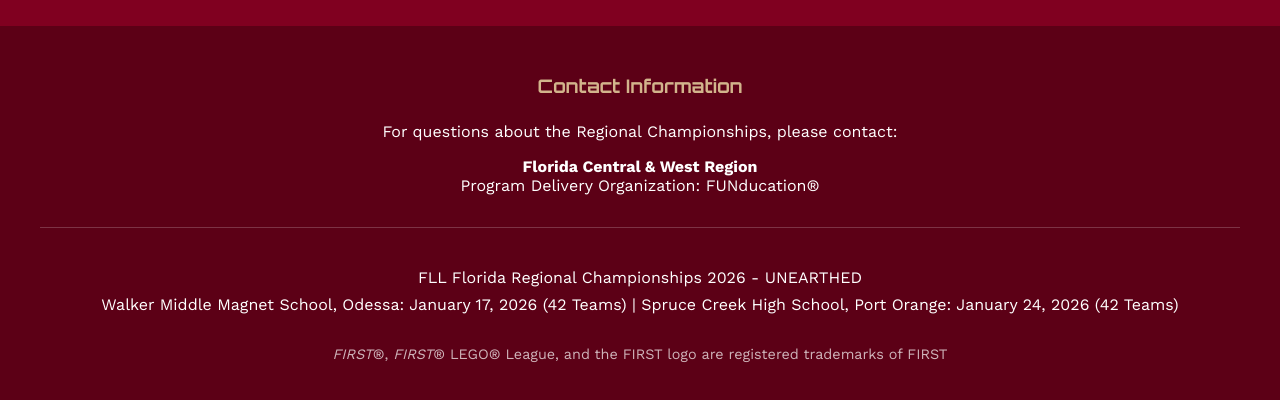
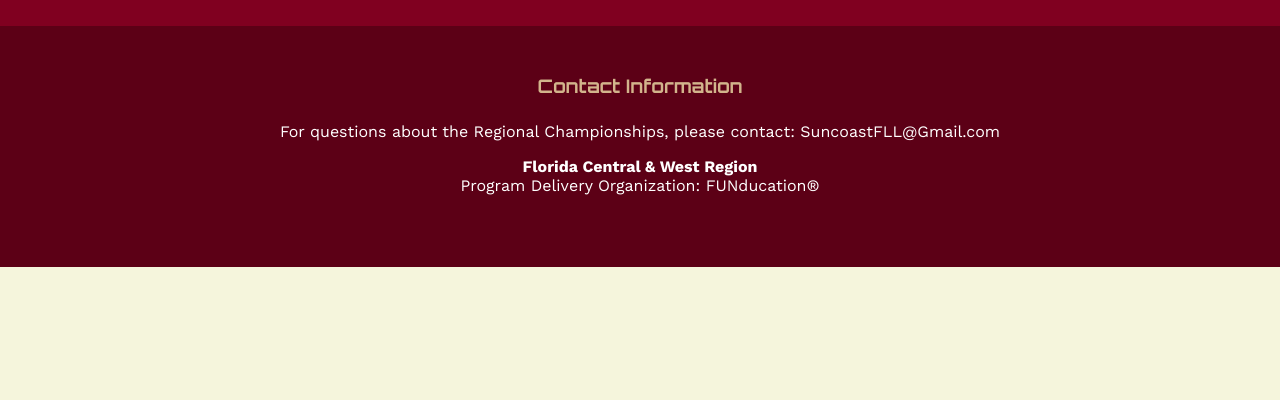
Before and after one commit to TechPlayzone/FLLRegionalChampionship, a plain HTML site: page index.html in a window 1280 px wide. Shown: the part 10129-10529 px from the top of the page. After the commit the page ends 10396 px from the top, so only its background shows below. Drawn offline with nearby package versions, Linux system fonts and the light colour scheme.

Commit message:
Update footer contact information in index.html
Updated contact information for Regional Championships.

```diff
--- a/index.html
+++ b/index.html
@@ -1038,17 +1038,12 @@
         <div class="footer-content">
             <h3 style="font-family: 'Orbitron', sans-serif; color: var(--tan); margin-bottom: 1rem;">Contact Information</h3>
             <div class="footer-contact">
-                <p>For questions about the Regional Championships, please contact:</p>
+                <p>For questions about the Regional Championships, please contact: SuncoastFLL@Gmail.com</p>
                 <p style="margin-top: 1rem;">
                     <strong>Florida Central & West Region</strong><br>
                     Program Delivery Organization: FUNducation®
                 </p>
             </div>
-            <div style="margin-top: 2rem; padding-top: 2rem; border-top: 1px solid rgba(255,255,255,0.2);">
-                <p style="margin: 0.5rem 0;">FLL Florida Regional Championships 2026 - UNEARTHED</p>
-                <p style="margin: 0.5rem 0;">Walker Middle Magnet School, Odessa: January 17, 2026 (42 Teams) | Spruce Creek High School, Port Orange: January 24, 2026 (42 Teams)</p>
-                <p style="margin-top: 2rem; font-size: 0.9rem; opacity: 0.7;"><i>FIRST</i>®, <i>FIRST</i>® LEGO® League, and the FIRST logo are registered trademarks of FIRST</p>
-            </div>
         </div>
     </footer>
 </body>
```
